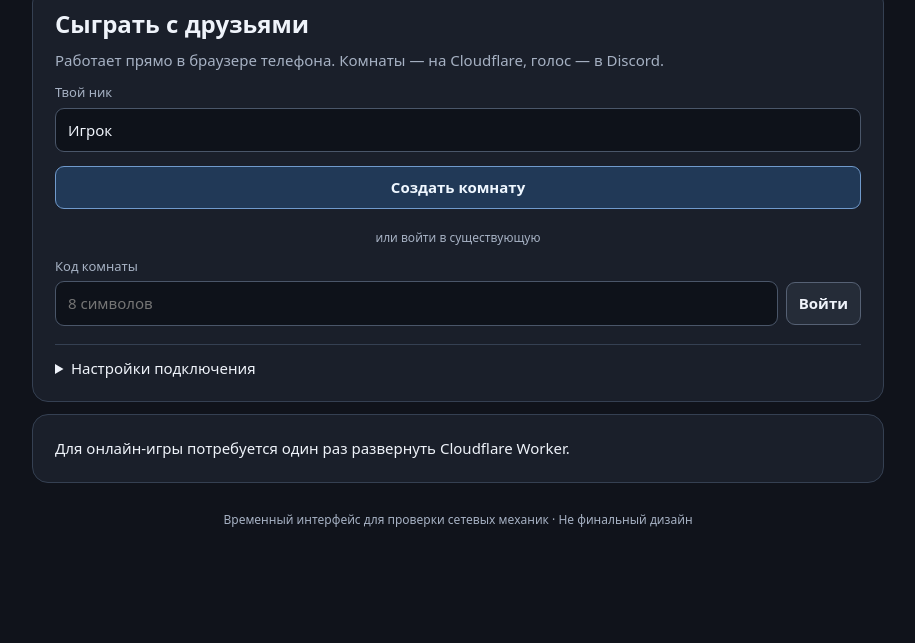
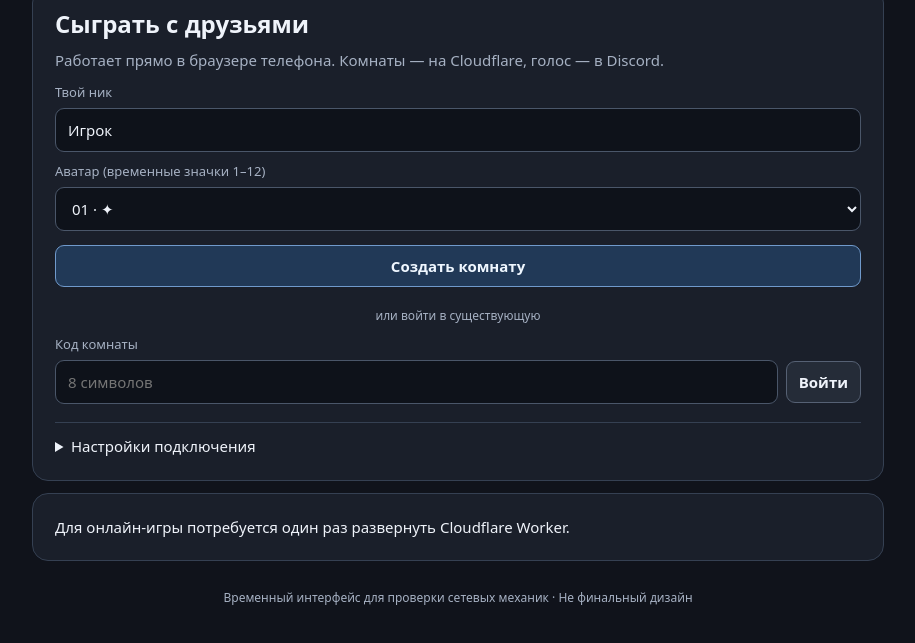
Before and after one commit to r3ynex/murr-bunker-game, a plain HTML site: page web/index.html in a window 1280 px wide. Shown: the part 107-750 px from the top of the page, without its empty margins (182-1097 px from the left). Drawn offline with Linux system fonts and the light colour scheme.

Commit message:
feat(web): add ready lobby, avatar choice, ZIP upload, Manrope and optional room art

```diff
--- a/web/index.html
+++ b/web/index.html
@@ -24,6 +24,15 @@
       <p class="muted">Работает прямо в браузере телефона. Комнаты — на Cloudflare, голос — в Discord.</p>
       <label for="nickname">Твой ник</label>
       <input id="nickname" type="text" maxlength="24" minlength="2" autocomplete="nickname" value="Игрок">
+      <label for="avatarChoice">Аватар (временные значки 1–12)</label>
+      <select id="avatarChoice">
+        <option value="1">01 · ✦</option><option value="2">02 · ◆</option>
+        <option value="3">03 · ☼</option><option value="4">04 · ✿</option>
+        <option value="5">05 · ★</option><option value="6">06 · ♣</option>
+        <option value="7">07 · ◇</option><option value="8">08 · ◈</option>
+        <option value="9">09 · ✧</option><option value="10">10 · ●</option>
+        <option value="11">11 · ☻</option><option value="12">12 · ♟</option>
+      </select>
       <button id="create" class="primary">Создать комнату</button>
       <div class="divider-text">или войти в существующую</div>
       <label for="joinCode">Код комнаты</label>
```
